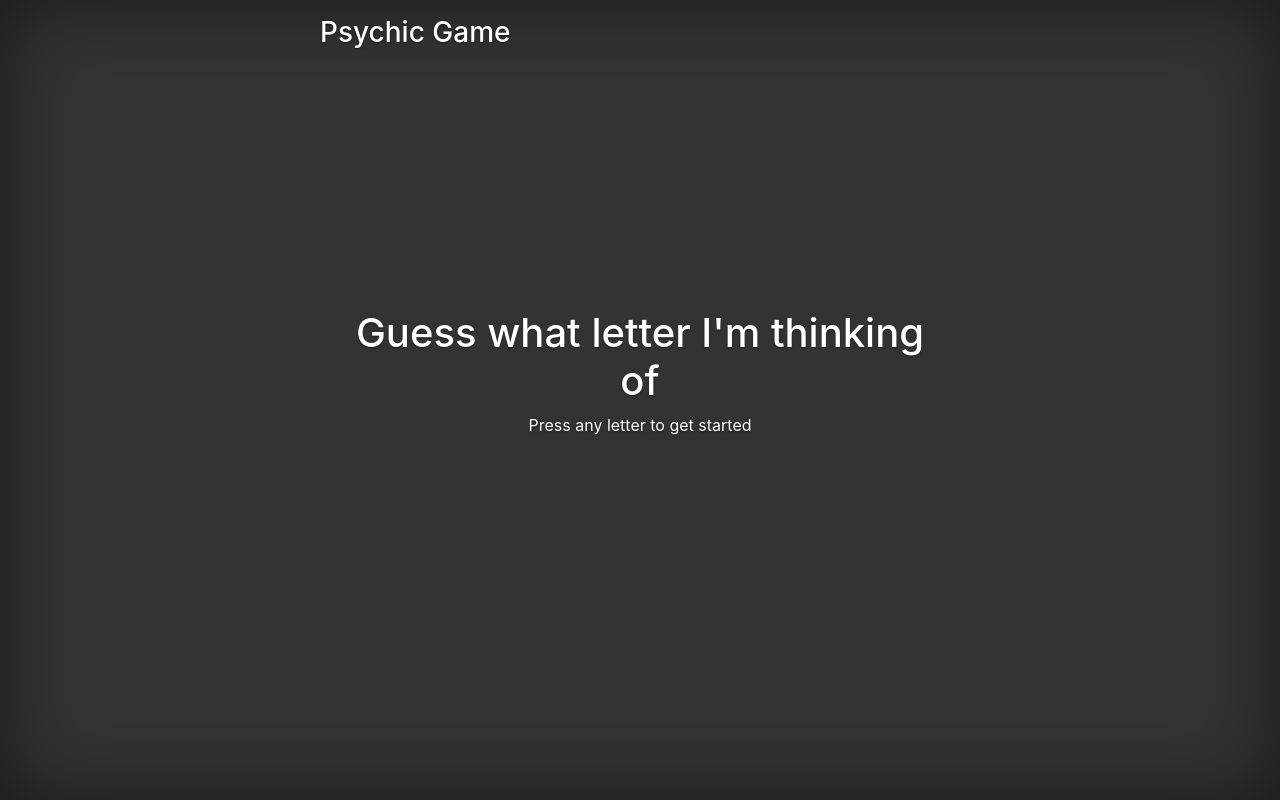
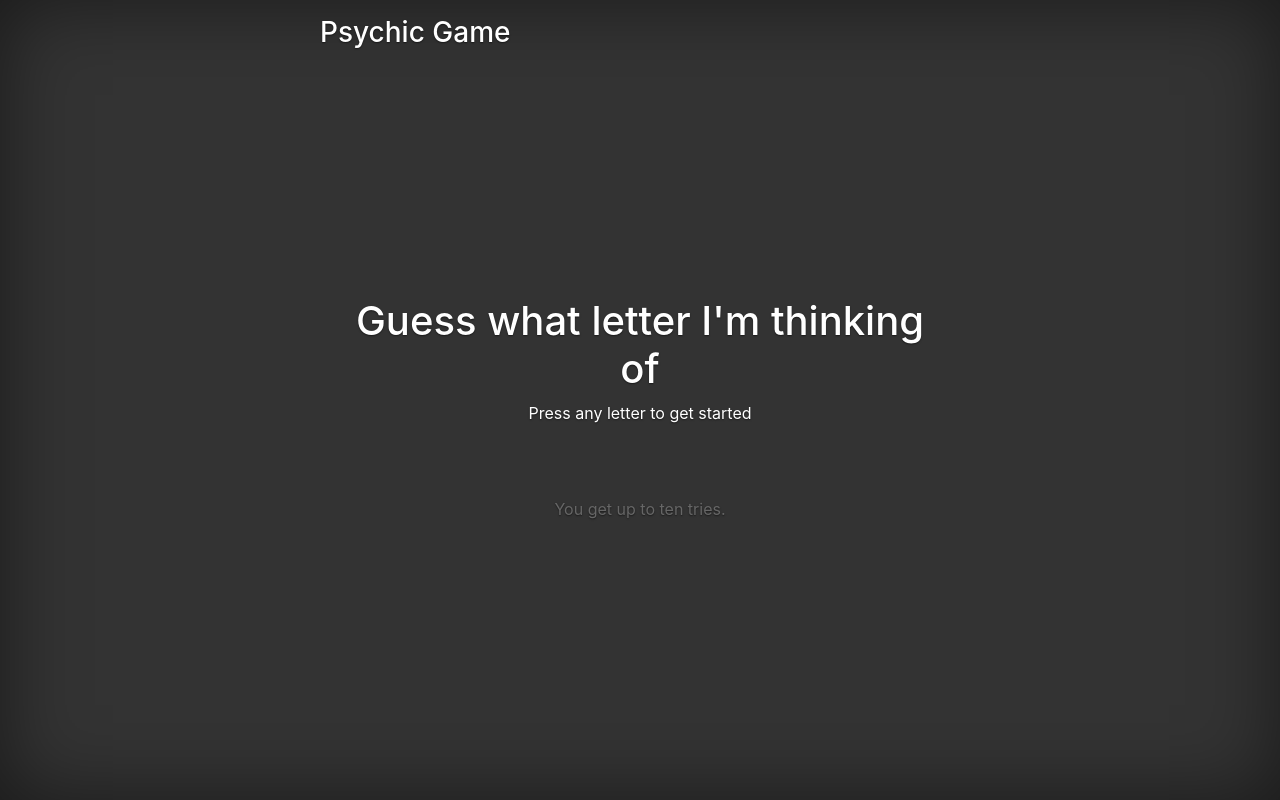
Before and after one commit to efrencav/psychic-game, a plain HTML site: page index.html in a window 1280 px wide. Drawn offline with nearby package versions, Linux system fonts and the light colour scheme.

Commit message:
added number of tries

```diff
--- a/assets/css/style.css
+++ b/assets/css/style.css
@@ -53,6 +53,9 @@ body {
 }
 .yellow {
   color: yellow;
+}
+.gray {
+  color: #666;
 }
 /*
  * Header
--- a/index.html
+++ b/index.html
@@ -24,6 +24,7 @@
             <h2 id="userchoice-text"></h2>
             <h3 id="wins-text" class="green"></h3>
             <h3 id="losses-text" class="red"></h3><br>
+            <p class="gray">You get up to ten tries.</p>
             <p id="guessesRemaining-text" class="yellow"></p>
           </main>
 
```
